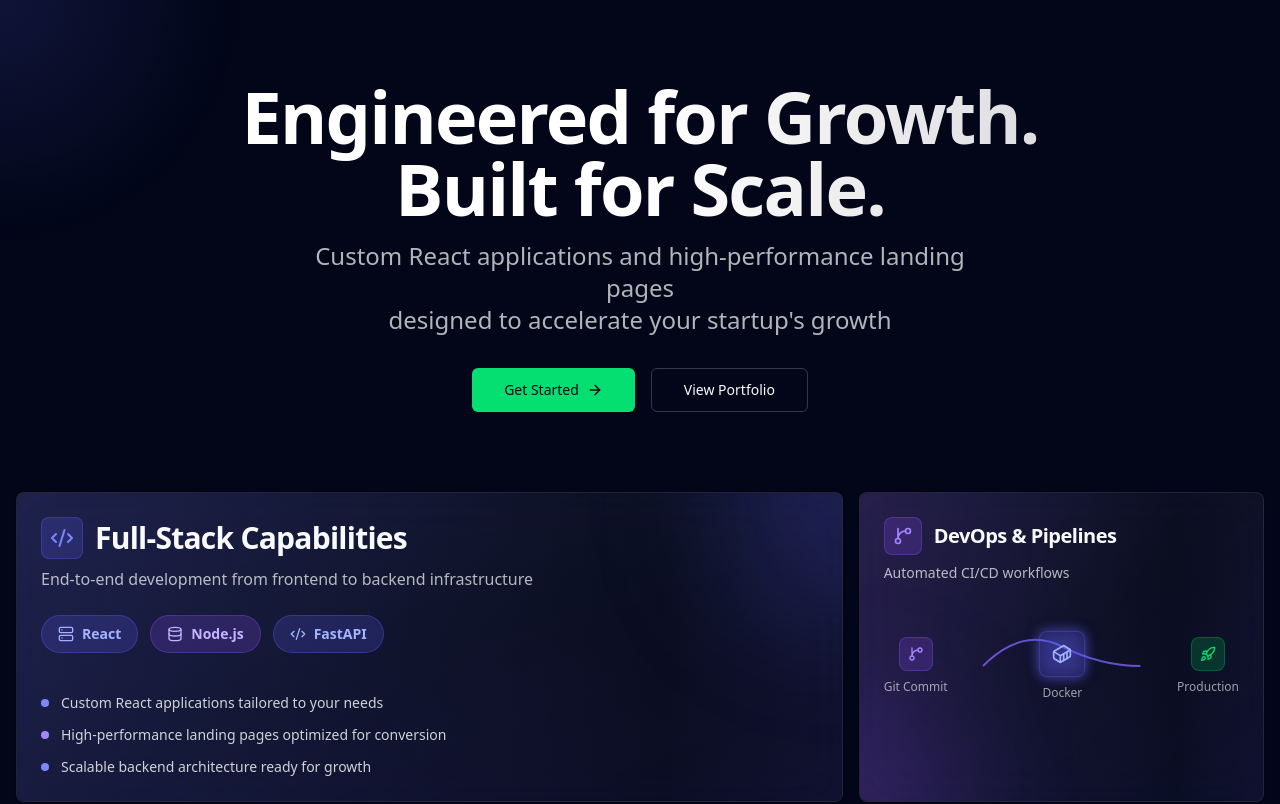
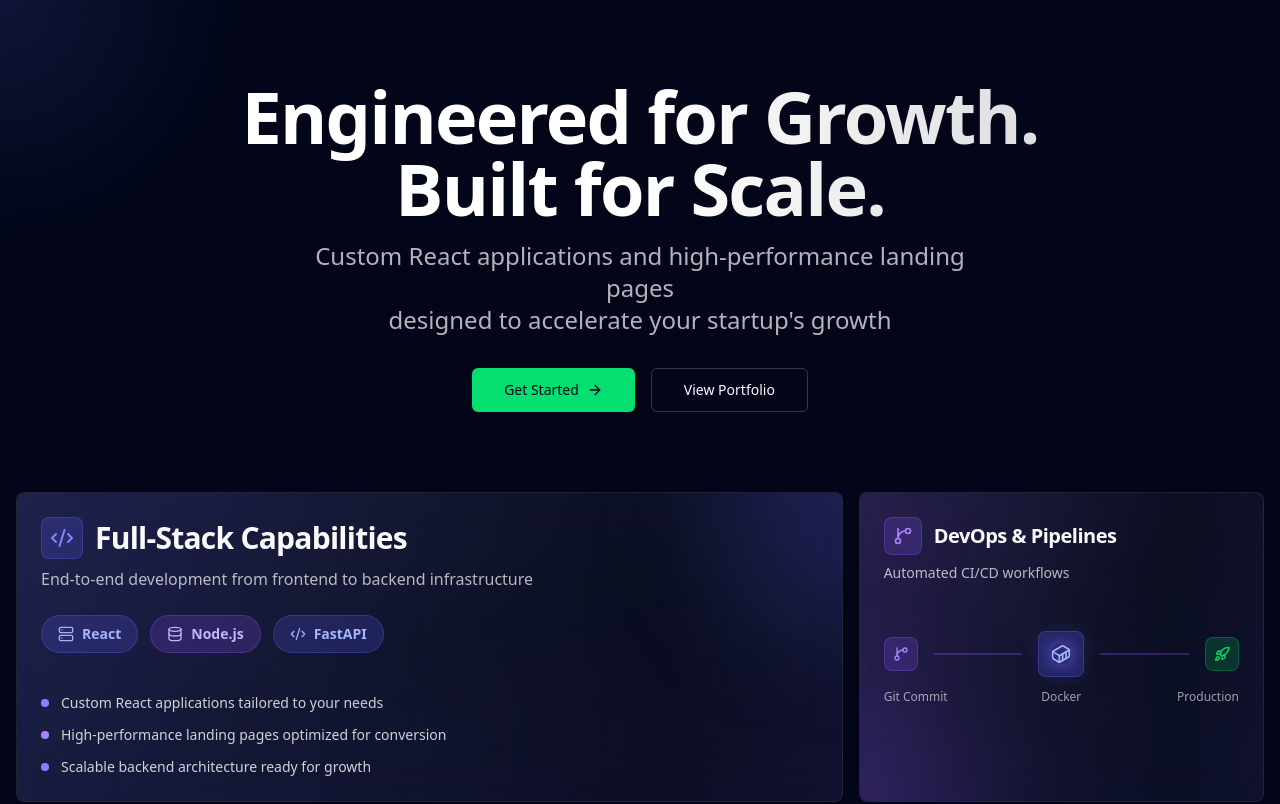
Before and after one commit to EinoTick/landing-pages, a React (Vite) app in the folder fifth-react-based-landing-page/: page / in a window 1280 px wide. Shown: the top 804 px of the page. Built offline with nearby package versions, Linux system fonts and the light colour scheme.

Commit message:
fix the pipeline visuals

```diff
--- a/fifth-react-based-landing-page/src/components/landing/DevOpsCard.tsx
+++ b/fifth-react-based-landing-page/src/components/landing/DevOpsCard.tsx
@@ -42,47 +42,43 @@ export function DevOpsCard() {
         </CardHeader>
 
         <CardContent className="relative z-10 space-y-4">
-          <div className="relative py-6">
-            <svg className="absolute inset-0 w-full h-full" viewBox="0 0 200 120">
-              <motion.path
-                d="M 20 60 Q 60 20, 100 40 T 180 60"
-                stroke="url(#gradient)"
-                strokeWidth="2"
-                fill="none"
-                initial={{ pathLength: 0 }}
-                animate={{ pathLength: 1 }}
-                transition={{ duration: 2, ease: "easeInOut" }}
-              />
-              <defs>
-                <linearGradient id="gradient" x1="0%" y1="0%" x2="100%" y2="0%">
-                  <stop offset="0%" stopColor="#8b5cf6" stopOpacity="0.8" />
-                  <stop offset="50%" stopColor="#6366f1" stopOpacity="0.8" />
-                  <stop offset="100%" stopColor="#8b5cf6" stopOpacity="0.8" />
-                </linearGradient>
-              </defs>
-            </svg>
-
-            <div className="relative flex items-center justify-between">
+          <div className="py-6">
+            <div className="flex items-center justify-center">
               <motion.div
                 initial={{ scale: 0 }}
                 animate={{ scale: 1 }}
                 transition={{ delay: 0.3 }}
-                className="flex flex-col items-center gap-2"
+                className="p-2 rounded-lg bg-violet-500/20 border border-violet-500/30"
               >
-                <div className="p-2 rounded-lg bg-violet-500/20 border border-violet-500/30">
-                  <GitBranch className="w-4 h-4 text-violet-400" />
-                </div>
-                <span className="text-xs text-white/60">Git Commit</span>
+                <GitBranch className="w-4 h-4 text-violet-400" />
               </motion.div>
+
+              <motion.div
+                className="h-[2px] flex-grow mx-4 bg-violet-500/30"
+                initial={{ scaleX: 0 }}
+                animate={{ scaleX: 1 }}
+                transition={{ duration: 0.5, delay: 0.45, ease: "easeInOut" }}
+                style={{ transformOrigin: "left center" }}
+              />
 
               <motion.div
                 initial={{ scale: 0 }}
                 animate={{ scale: 1 }}
                 transition={{ delay: 0.6 }}
-                className="flex flex-col items-center gap-2"
+                className="relative p-3 rounded-lg bg-indigo-500/20 border border-indigo-500/30"
               >
                 <motion.div
-                  className="relative p-3 rounded-lg bg-indigo-500/20 border border-indigo-500/30"
+                  className="absolute inset-0 rounded-lg bg-indigo-500/30 blur-sm"
+                  animate={{
+                    opacity: [0.6, 1, 0.6],
+                  }}
+                  transition={{
+                    duration: 2,
+                    repeat: Infinity,
+                    ease: "easeInOut",
+                  }}
+                />
+                <motion.div
                   animate={{
                     boxShadow: [
                       "0 0 10px rgba(99, 102, 241, 0.5)",
@@ -95,24 +91,34 @@ export function DevOpsCard() {
                     repeat: Infinity,
                     ease: "easeInOut",
                   }}
+                  className="relative rounded-lg"
                 >
-                  <div className="absolute inset-0 rounded-lg bg-indigo-500/30 blur-sm" />
                   <Container className="relative w-5 h-5 text-indigo-300" />
                 </motion.div>
-                <span className="text-xs text-white/60">Docker</span>
               </motion.div>
+
+              <motion.div
+                className="h-[2px] flex-grow mx-4 bg-violet-500/30"
+                initial={{ scaleX: 0 }}
+                animate={{ scaleX: 1 }}
+                transition={{ duration: 0.5, delay: 0.75, ease: "easeInOut" }}
+                style={{ transformOrigin: "left center" }}
+              />
 
               <motion.div
                 initial={{ scale: 0 }}
                 animate={{ scale: 1 }}
                 transition={{ delay: 0.9 }}
-                className="flex flex-col items-center gap-2"
+                className="p-2 rounded-lg bg-green-500/20 border border-green-500/30"
               >
-                <div className="p-2 rounded-lg bg-green-500/20 border border-green-500/30">
-                  <Rocket className="w-4 h-4 text-green-400" />
-                </div>
-                <span className="text-xs text-white/60">Production</span>
+                <Rocket className="w-4 h-4 text-green-400" />
               </motion.div>
+            </div>
+
+            <div className="mt-3 grid grid-cols-3 text-xs text-white/60">
+              <span className="text-left">Git Commit</span>
+              <span className="text-center">Docker</span>
+              <span className="text-right">Production</span>
             </div>
           </div>
         </CardContent>
```
